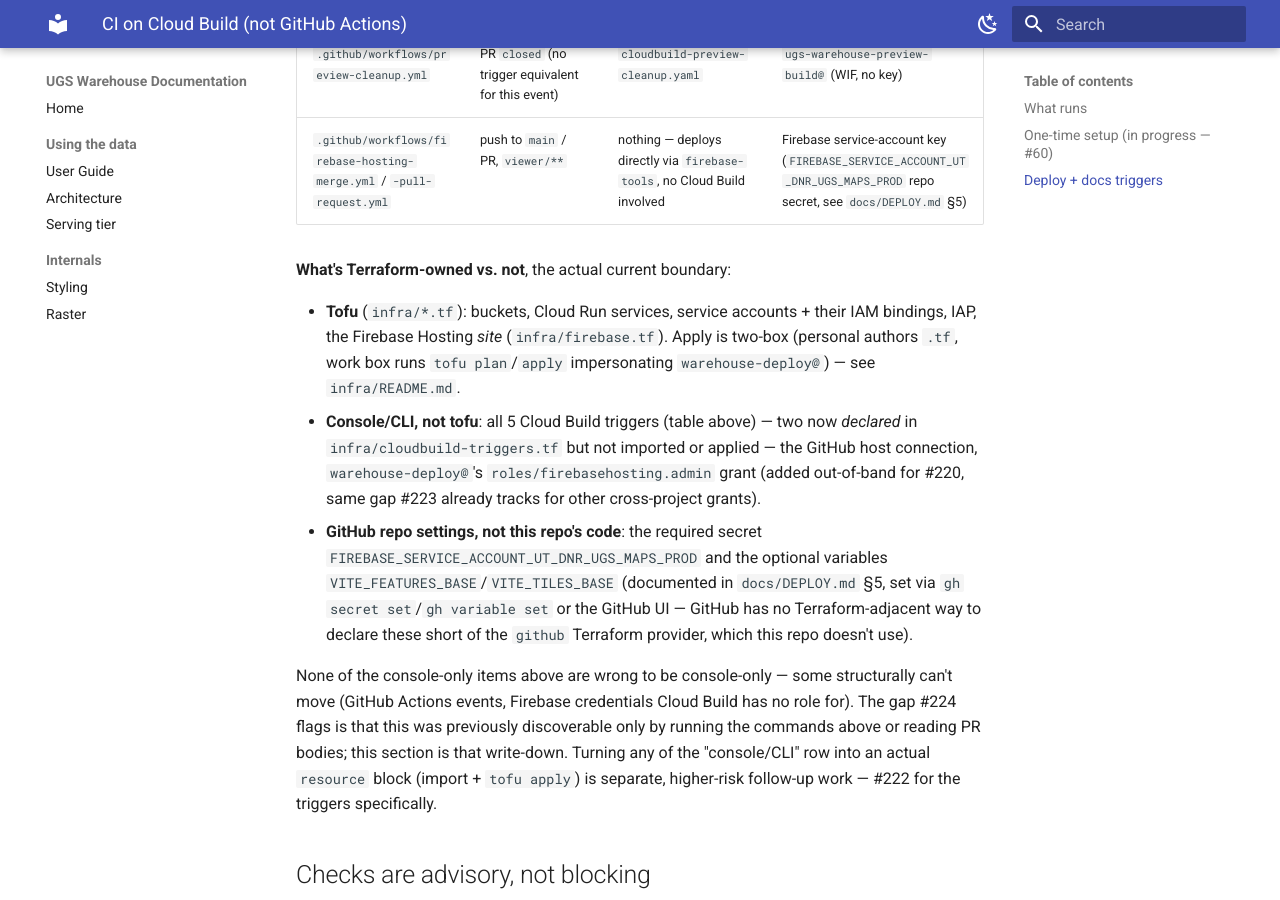
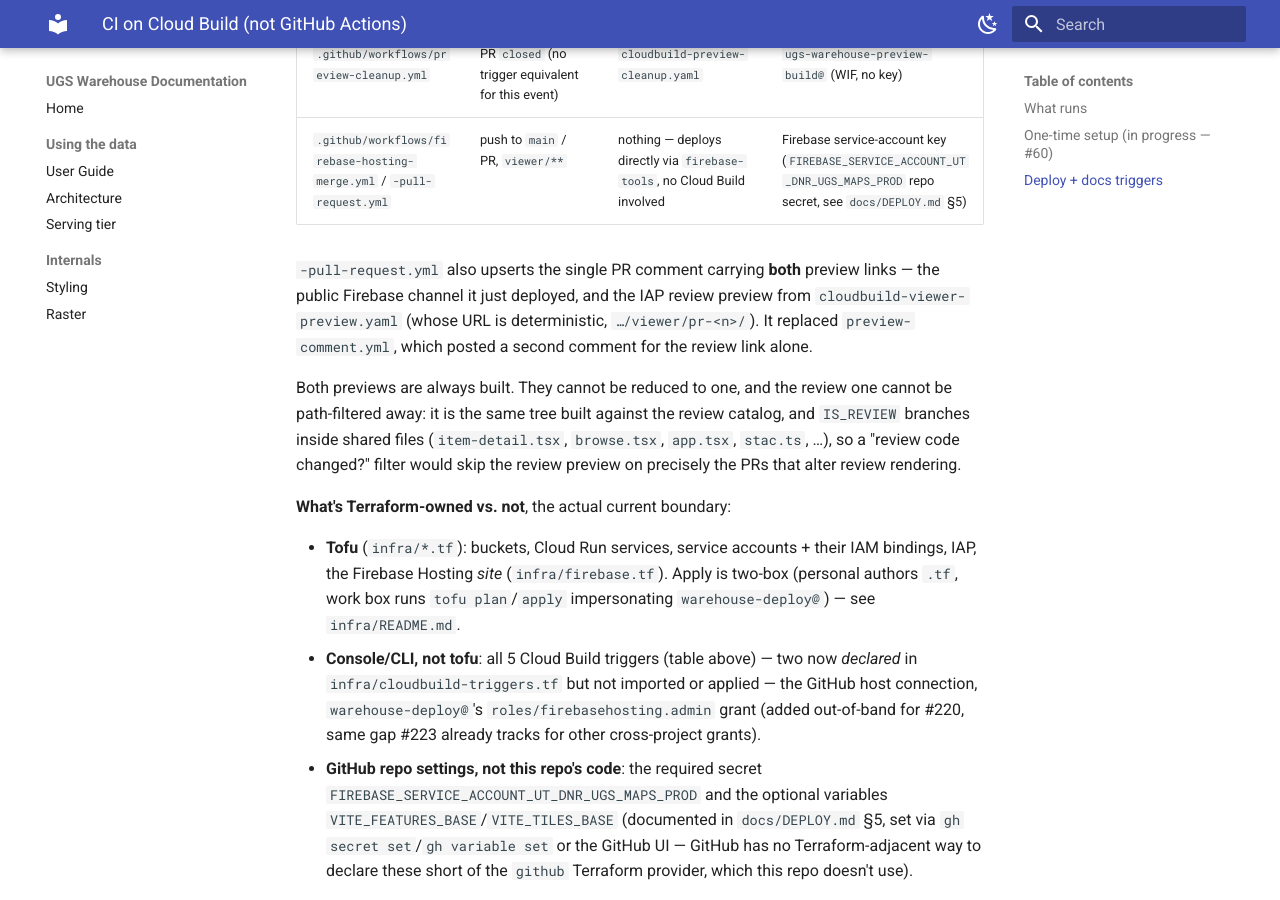
Before and after one commit to UGS-GIO/ugs-warehouse, an MkDocs documentation site: the page built from docs/CLOUD_BUILD_CI.md, in a window 1280 px wide and 900 px high, scrolled down 4033 px. Built offline with MkDocs 1.6.1 and Material for MkDocs 9.7.7, drawn with Linux system fonts in a browser that asks for light colours.

Commit message:
ci(viewer): one PR comment for both previews, instead of two bots
A viewer PR posts two preview comments per push — the public Firebase channel and the IAP review
preview. The noise is real; the second BUILD is not the problem and must not be dropped.

Suppressing the review preview when "review code" is untouched looked like the fix and isn't:
the review viewer is the same viewer/ tree built against the review catalog, and IS_REVIEW branches
inside shared files (item-detail, browse, app, stac, comments-panel, data-explorer,
notifications-inbox, preview-map-gl). A path filter would skip the review preview on exactly the
PRs that change review rendering — #229 touches item-detail.tsx and would have been skipped.

So: keep both builds, collapse the comments. firebase-hosting-pull-request.yml deploys with
disableComment and upserts one comment naming both — the channel URL from the action's output, the
review URL constructed from the PR number, which is deterministic. preview-comment.yml is deleted;
its poll-for-the-check loop existed only to time that second comment.

```diff
--- a/cloudbuild-viewer-preview.yaml
+++ b/cloudbuild-viewer-preview.yaml
@@ -76,7 +76,8 @@
         gcloud storage objects update "$$DEST/index.html" --cache-control="no-cache"
         echo "preview: ${_PREVIEWS_BASE_URL}/${_PREVIEW_PATH}$_PR_NUMBER/"
 
-  # Posting the link as a PR comment lives in .github/workflows/preview-comment.yml, not here.
+  # Posting the link as a PR comment lives in .github/workflows/firebase-hosting-pull-request.yml,
+  # which upserts ONE comment carrying both this preview and the public Firebase one.
   # Tried it here first (#163) via the GitHub connection's OAuth token — 403s, because Cloud
   # Build's GitHub App install has read/checks scopes, not issues:write. GitHub Actions'
   # own GITHUB_TOKEN gets pull-requests:write for free via `permissions:`, no secret needed, so
--- a/docs/CLOUD_BUILD_CI.md
+++ b/docs/CLOUD_BUILD_CI.md
@@ -133,6 +133,16 @@
 | `.github/workflows/preview-cleanup.yml` | PR `closed` (no trigger equivalent for this event) | `cloudbuild-preview-cleanup.yaml` | `ugs-warehouse-preview-build@` (WIF, no key) |
 | `.github/workflows/firebase-hosting-merge.yml` / `-pull-request.yml` | push to `main` / PR, `viewer/**` | nothing — deploys directly via `firebase-tools`, no Cloud Build involved | Firebase service-account key (`FIREBASE_SERVICE_ACCOUNT_UT_DNR_UGS_MAPS_PROD` repo secret, see `docs/DEPLOY.md` §5) |
 
+`-pull-request.yml` also upserts the single PR comment carrying **both** preview links — the public
+Firebase channel it just deployed, and the IAP review preview from `cloudbuild-viewer-preview.yaml`
+(whose URL is deterministic, `…/viewer/pr-<n>/`). It replaced `preview-comment.yml`, which posted a
+second comment for the review link alone.
+
+Both previews are always built. They cannot be reduced to one, and the review one cannot be
+path-filtered away: it is the same tree built against the review catalog, and `IS_REVIEW` branches
+inside shared files (`item-detail.tsx`, `browse.tsx`, `app.tsx`, `stac.ts`, …), so a "review code
+changed?" filter would skip the review preview on precisely the PRs that alter review rendering.
+
 **What's Terraform-owned vs. not**, the actual current boundary:
 
 - **Tofu** (`infra/*.tf`): buckets, Cloud Run services, service accounts + their IAM bindings, IAP,
```
Also changed, not shown: 2 other files.
